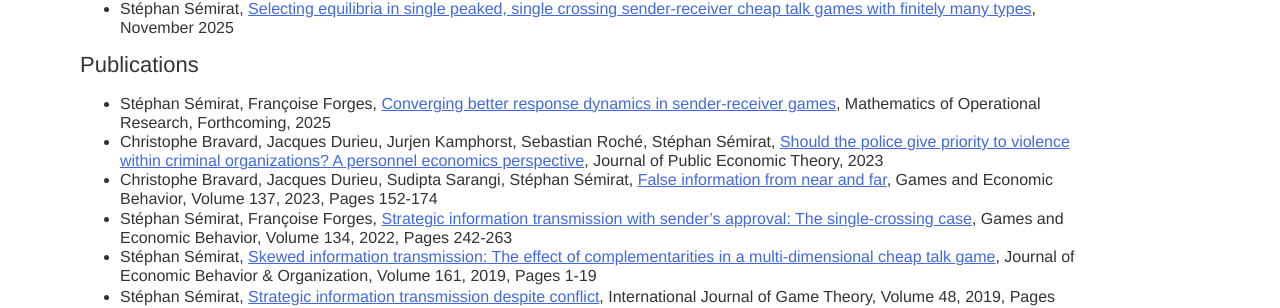
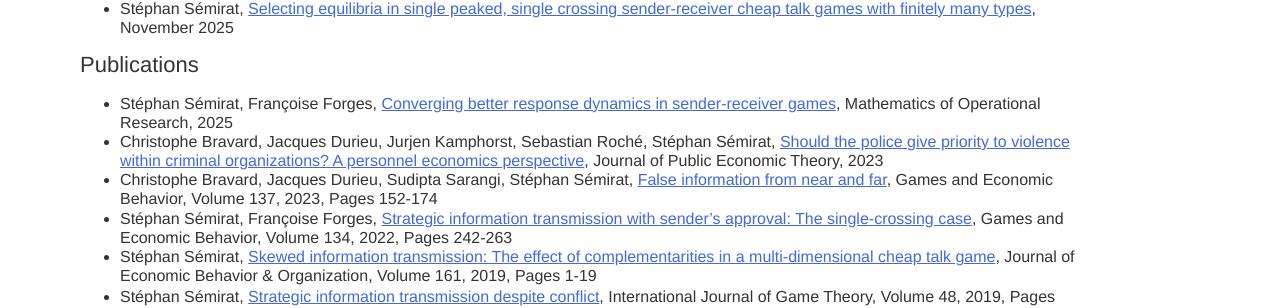
Before and after one commit to ssemirat/ssemirat.github.io, a Jekyll site: the page built from research.md, in a window 1280 px wide. Shown: the part 212-520 px from the top of the page. Built offline with Jekyll 4.4.1, drawn with Linux system fonts in a browser that asks for light colours.

Commit message:
modified:   research.md

```diff
--- a/research.md
+++ b/research.md
@@ -9,7 +9,7 @@ layout: "default"
 
 ### Publications
 
-- Stéphan Sémirat, Françoise Forges, [Converging better response dynamics in sender-receiver games](https://cloud.univ-grenoble-alpes.fr/s/765YTDKyNcaLqsr), Mathematics of Operational Research, Forthcoming, 2025
+- Stéphan Sémirat, Françoise Forges, [Converging better response dynamics in sender-receiver games](https://cloud.univ-grenoble-alpes.fr/s/765YTDKyNcaLqsr), Mathematics of Operational Research, 2025
 - Christophe Bravard, Jacques Durieu, Jurjen Kamphorst, Sebastian Roché, Stéphan Sémirat, [Should the police give priority to violence within criminal organizations? A personnel economics perspective](https://cloud.univ-grenoble-alpes.fr/s/yHFFWe3RH9ciimT), Journal of Public Economic Theory, 2023
 - Christophe Bravard, Jacques Durieu, Sudipta Sarangi, Stéphan Sémirat, [False information from near and far](https://cloud.univ-grenoble-alpes.fr/s/mHoRYRFo4ZmqLEA), Games and Economic Behavior, Volume 137, 2023, Pages 152-174
 - Stéphan Sémirat, Françoise Forges, [Strategic information transmission with sender's approval: The single-crossing case](https://cloud.univ-grenoble-alpes.fr/s/bq87SoKN4tsbctb), Games and Economic Behavior, Volume 134, 2022, Pages 242-263
```
